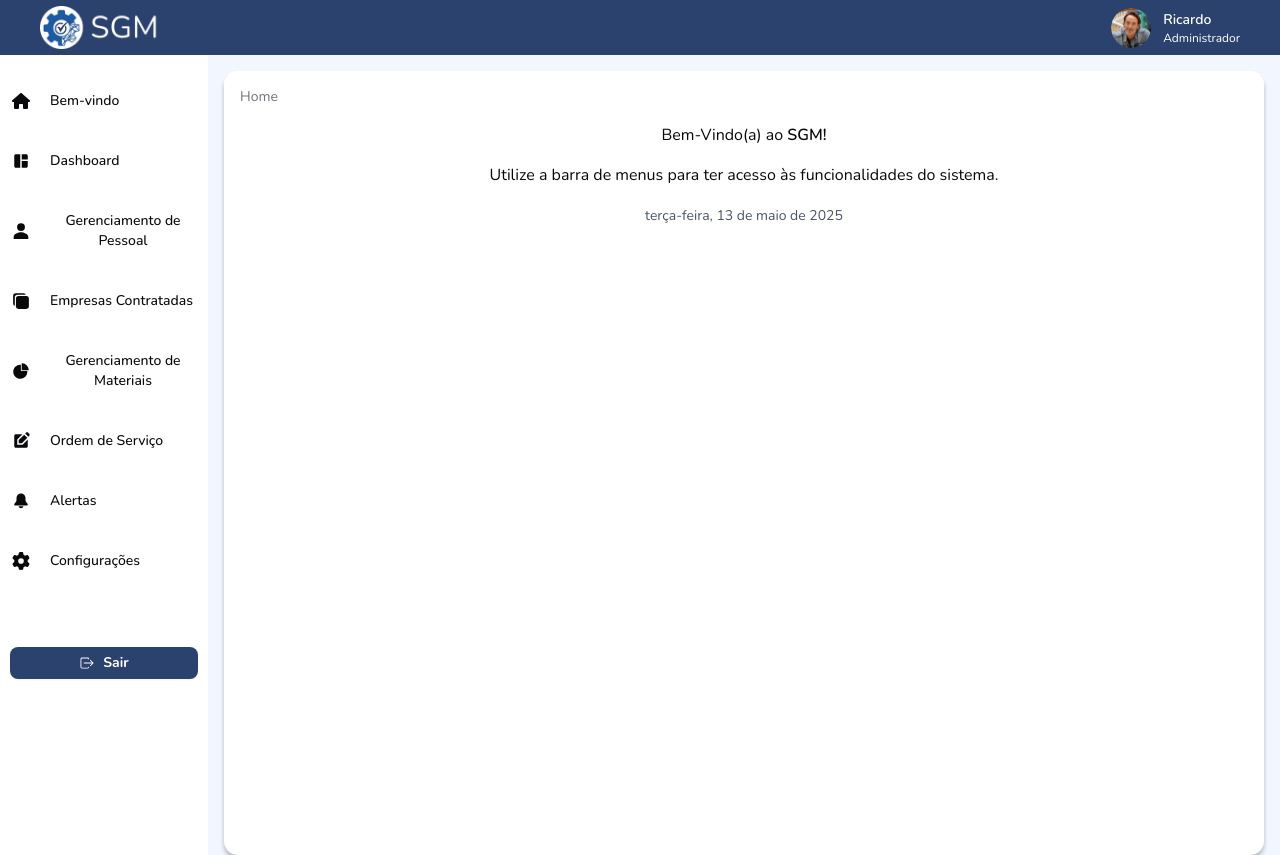
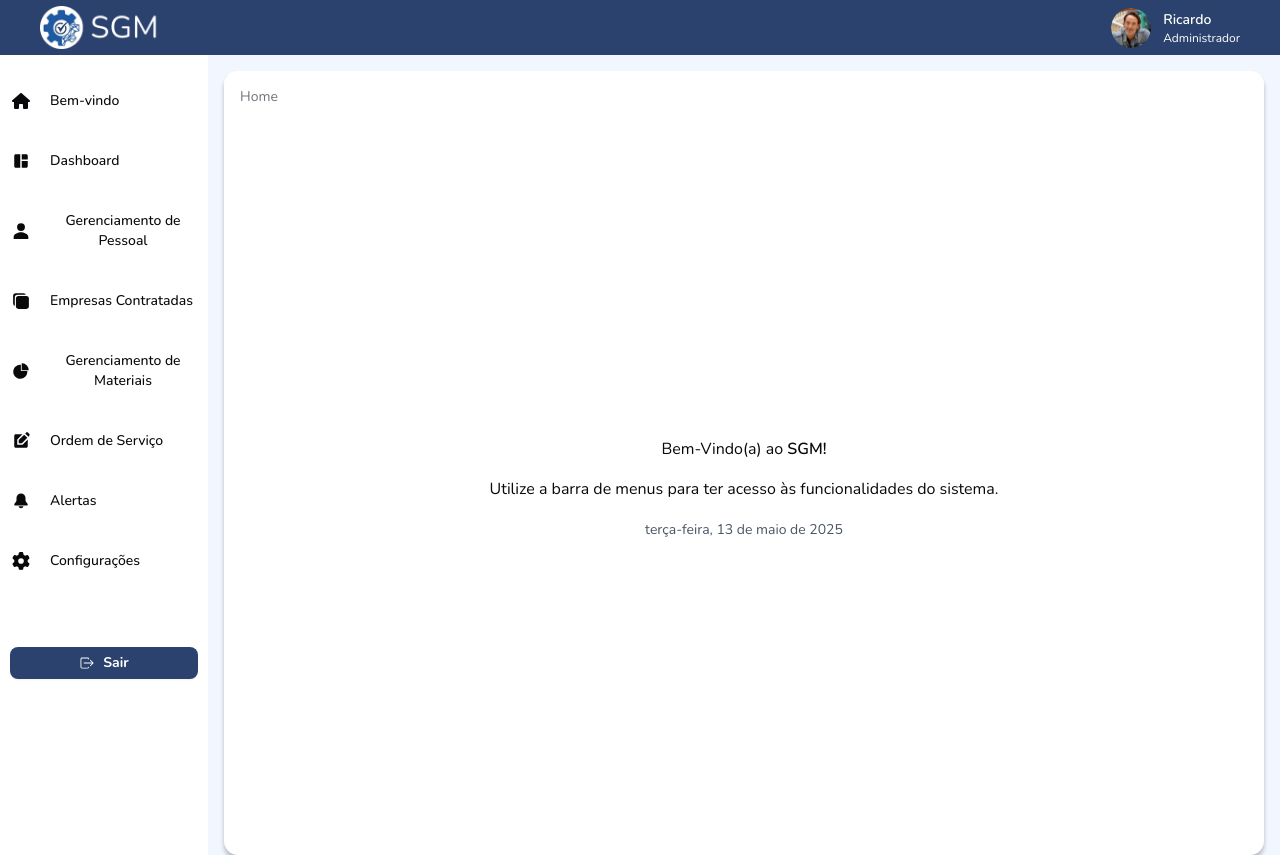
Before and after one commit to MetaService-SGM/meta-service-sgm, a Next.js app in the folder frontend/: page / in a window 1280 px wide. Built offline with nearby package versions, Linux system fonts and the light colour scheme.

Commit message:
alterações minimas

```diff
--- a/frontend/src/app/bemVindo/index.tsx
+++ b/frontend/src/app/bemVindo/index.tsx
@@ -5,8 +5,12 @@ export default function BemvindoPage() {
   const dataFormatada = formatDatePTBR();
 
   return (
+    // <PageLayout fixedHeight="1300px">
     <PageLayout>
-      <div className="flex-1 flex flex-col justify-center items-center text-center space-y-4">
+
+      <div className="h-full flex items-center justify-center">
+
+        <div className="flex flex-col items-center text-center space-y-4">
           <h1>
             Bem-Vindo(a) ao <b>SGM!</b>
           </h1>
@@ -20,6 +24,7 @@ export default function BemvindoPage() {
             <span className="text-sm text-gray-600">{dataFormatada}</span>
           </div>
         </div>
+      </div>
     </PageLayout>
   );
 }
```
Lines whose indentation alone changed are shown as unchanged.
